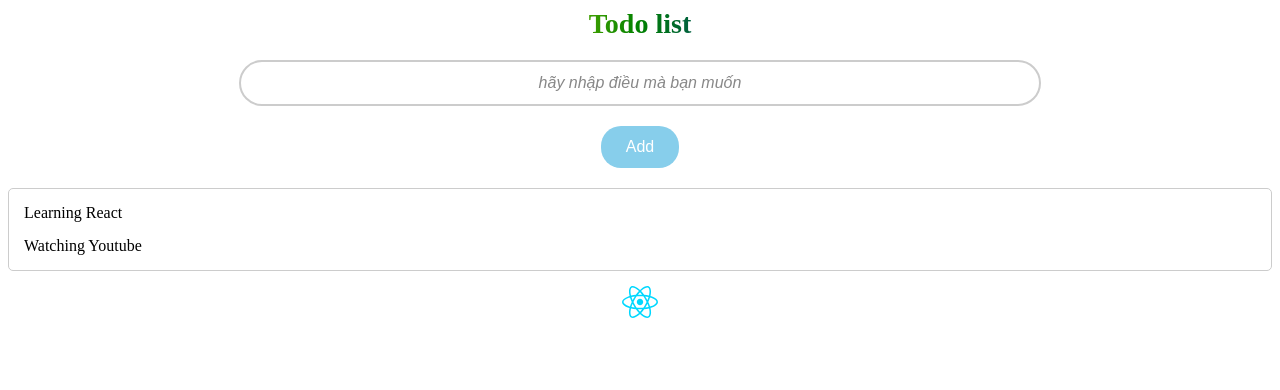
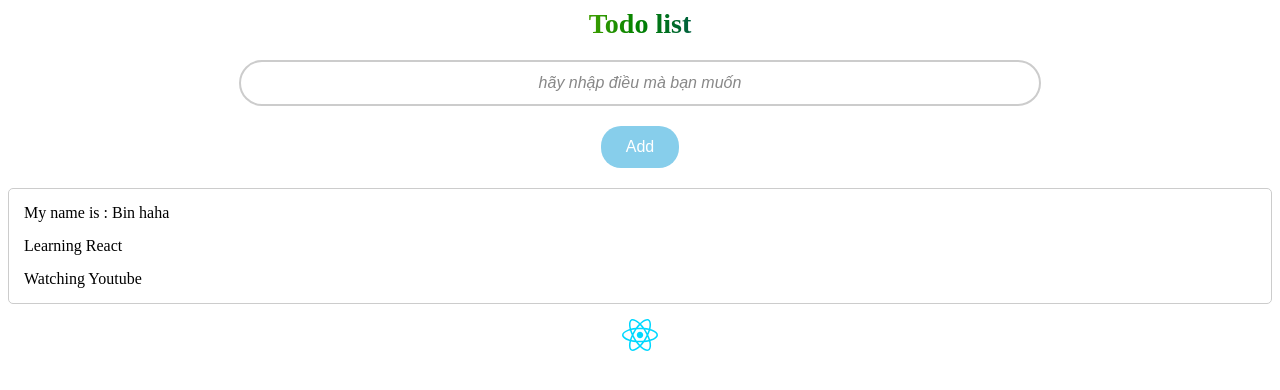
Before and after one commit to aykuBintoiday/react-vite-DangKhoa, a React (Vite) app in the folder HocReact/: page / in a window 1280 px wide. Shown: the top 390 px of the page. Built offline with nearby package versions, Linux system fonts and the light colour scheme.

Commit message:
Update code lần 6

```diff
--- a/HocReact/src/App.jsx
+++ b/HocReact/src/App.jsx
@@ -4,11 +4,23 @@ import TodoData from './components/todo/TodoData'
 import reactLogo from './assets/react.svg';
 const App = () => {
 
+  const Bin = "Bin haha";
+  const age = 19;
+  const data = {
+    address: "danang",
+    country: "vietnam"
+  }
+
   return (
     <div className="todo=container">
       <div className="todo-title">Todo list</div>
       <TodoNew/>
-      <TodoData/>
+      <TodoData
+      name={Bin}
+      age={age}
+      address={data.address}
+      country={data.country}
+      />
       <div className='todo-image'>
         <img src={reactLogo} alt="Anh" />
       </div>
--- a/HocReact/src/components/todo/TodoData.jsx
+++ b/HocReact/src/components/todo/TodoData.jsx
@@ -1,6 +1,19 @@
-const TodoData = () => {
+const TodoData = (props) => {
+    //props là một object {}
+    // {
+    //     name: "Bin",
+    //     age: 19,
+    //     data: {}
+    // }
+    // const {name, age, data } = props;
+    // const name = props.name;
+    // const age = props.age;
+    // const data = props.data;
+
+    // console.log(">>> check props: ", props);
     return (
     <div className='todo-data'>
+        <div>My name is : {props.name} </div>
         <div>Learning React</div>
         <div>Watching Youtube</div>
     </div>
```
